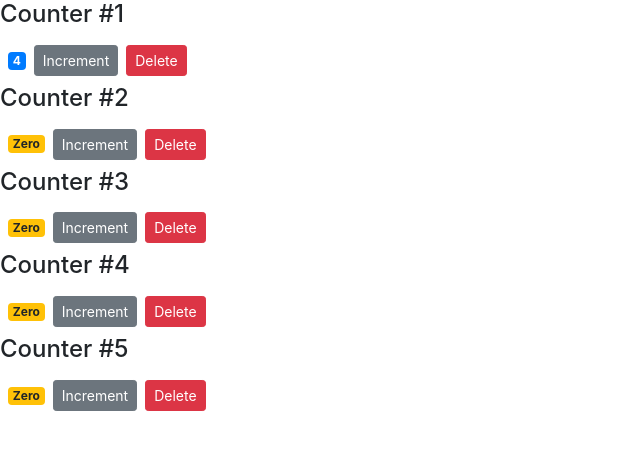
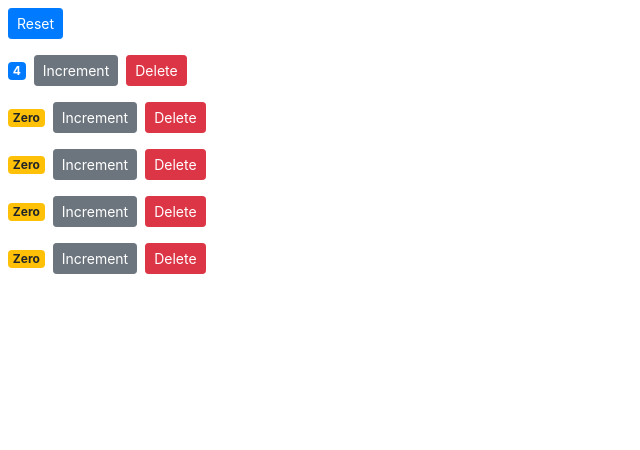
Before and after one commit to Marrri4ka/Counter_App, a React (Create React App) app: page / in a window 1280 px wide. Shown: the top 450 px of the page, without its empty margins (0-640 px from the left). Built offline with nearby package versions, Linux system fonts and the light colour scheme.

Commit message:
reset-button

```diff
--- a/src/components/counter.jsx
+++ b/src/components/counter.jsx
@@ -2,17 +2,6 @@
 
 
 class Counter extends Component {
-    state={
-        value: this.props.value
-
-
-    };
-
-    // constructor(){
-    //     super();
-    //    this.handleIncrement= this.handleIncrement.bind(this);
-    // }
-
 
 
 
@@ -23,16 +12,14 @@
 
     getBadge1Classes() {
         let classes = "badge m-2 badge-";
-        classes += this.state.value === 0 ? "warning" : "primary";
+        classes += this.props.counter.value  === 0 ? "warning" : "primary";
         return classes;
     }
     formatCount(){
-        const {value} = this.state;
+        const {value} = this.props.counter;
         return value === 0? "Zero": value;
     }
-    handleIncrement = product => {
-        this.setState({value: this.state.value+1}) ;
-    };
+
 
     render() {
         return (
@@ -40,9 +27,10 @@
             {this.props.children}
        <span  className={this.getBadge1Classes()}>{this.formatCount()}
          </span>
-         <button onClick={() => this.handleIncrement()}
+         <button onClick ={()=> this.props.onIncrement(this.props.counter)}
          className="btn btn-secondary btn-sm">Increment</button>
-            <button  onClick ={()=> this.props.onDelete(this.props.id)}className="btn btn-danger btn-sm m-2">Delete</button>
+            <button  onClick ={()=> this.props.onDelete(this.props.counter.id)}
+            className="btn btn-danger btn-sm m-2">Delete</button>
          </div>
         );
 
--- a/src/components/counters.jsx
+++ b/src/components/counters.jsx
@@ -17,17 +17,41 @@
         this.setState ({ counters});
 
      };
+
+     handleReset = () => {
+         const counters = this.state.counters.map(c =>{
+             c.value = 0;
+             return c;
+         });
+         this.setState({counters})
+
+     };
+
+     handleIncrement = counter => {
+        const counters = [...this.state.counters];
+        const index = counters.indexOf(counter);
+        counters[index]= {...counter};
+        counters[index].value++;
+        this.setState({counters});
+
+     };
+
+
+
     render() {
         return (
-             <div>{this.state.counters.map(counter=>(
+             <div>
+
+                 <button  onClick={this.handleReset} className="btn btn-primary btn-sm m-2">Reset</button>
+             {this.state.counters.map(counter=>(
              <Counter
               key = {counter.id}
+              onIncrement = {this.handleIncrement}
               onDelete={this.handleDelete}
-             value={counter.value}
-             id={counter.id}>
-                 <h4>Counter #{counter.id}</h4>
-                 </Counter>
-                 ))}</div>
+              counter = {counter}
+             />
+                 ))}
+                 </div>
                  );
     }
 }
```
